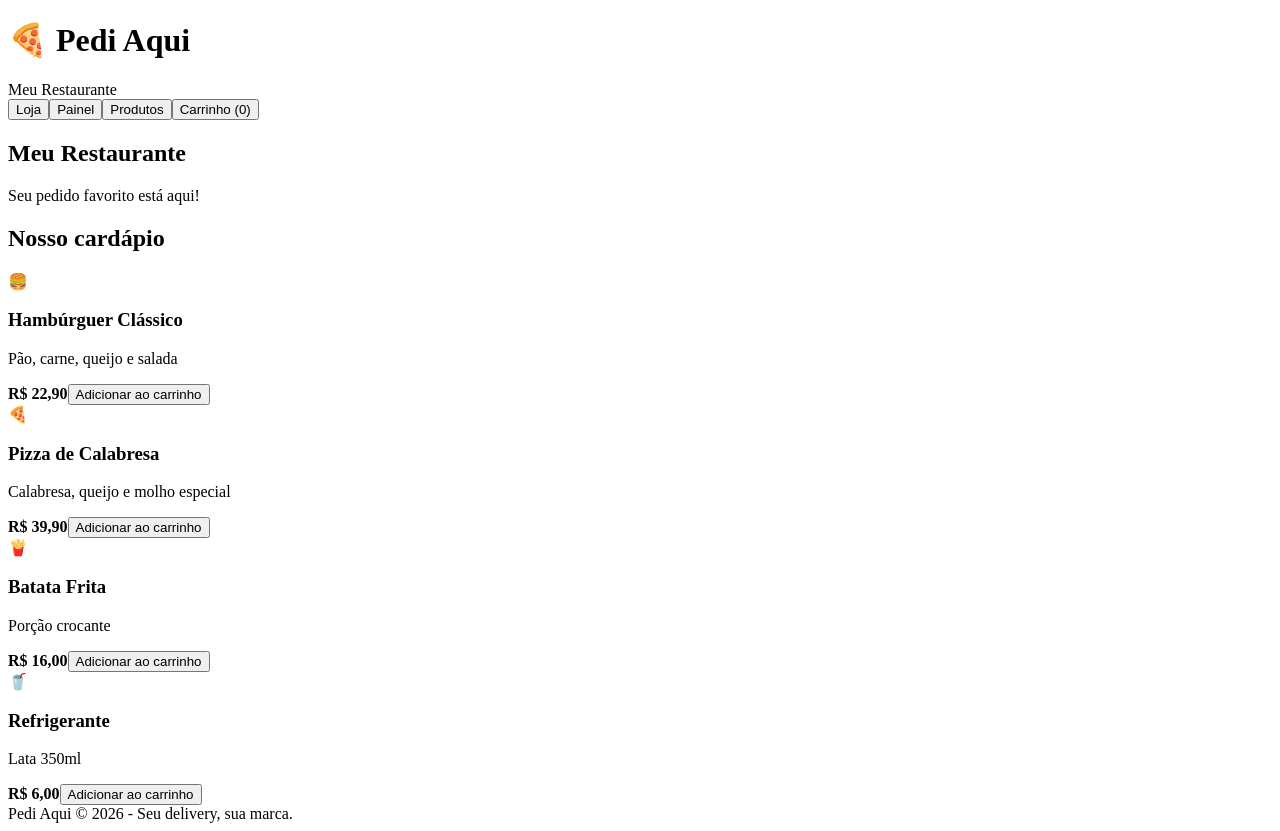
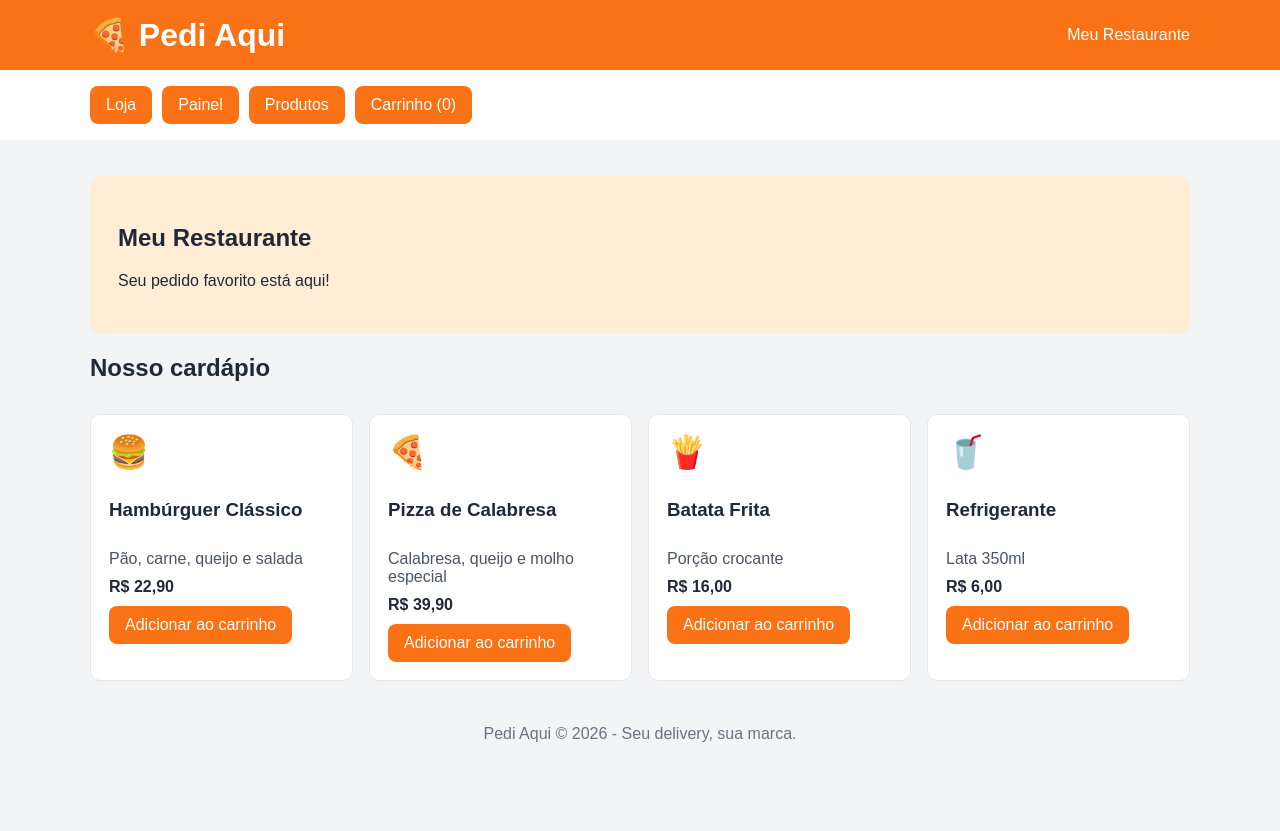
Before and after one commit to paulorian299/PedeAqui, a React (Vite) app: page / in a window 1280 px wide. After the commit the page ends 800 px from the top, so only its background shows below. Built offline with nearby package versions, Linux system fonts and the light colour scheme.

Commit message:
Atualizar o index.css

```diff
--- a/src/index.css
+++ b/src/index.css
@@ -1,15 +1,145 @@
-<!DOCTYPE html>
-<html lang="pt-BR">
-  <head>
-    <meta charset="UTF-8" />
-    <meta name="viewport" content="width=device-width, initial-scale=1.0" />
-    <meta name="theme-color" content="#f97316" />
-    <meta name="description" content="Pedi Aqui - Sistema de delivery" />
-    <link rel="manifest" href="./manifest.json" />
-    <title>Pedi Aqui | Delivery</title>
-  </head>
-  <body>
-    <div id="root"></div>
-    <script type="module" src="./src/main.jsx"></script>
-  </body>
-</html>
+:root {
+  font-family: Arial, Helvetica, sans-serif;
+  color: #1f2937;
+  background: #f3f4f6;
+  font-synthesis: none;
+  text-rendering: optimizeLegibility;
+}
+
+* {
+  box-sizing: border-box;
+}
+
+body {
+  margin: 0;
+  min-width: 320px;
+  min-height: 100vh;
+}
+
+button,
+input {
+  font: inherit;
+}
+
+button {
+  border: 0;
+  border-radius: 8px;
+  padding: 10px 16px;
+  color: #fff;
+  background: var(--cor, #f97316);
+  cursor: pointer;
+}
+
+button:hover {
+  filter: brightness(0.92);
+}
+
+.aplicativo {
+  min-height: 100vh;
+}
+
+header,
+nav,
+main,
+footer {
+  padding: 16px max(16px, calc((100% - 1100px) / 2));
+}
+
+header {
+  display: flex;
+  align-items: center;
+  justify-content: space-between;
+  gap: 16px;
+  color: #fff;
+  background: var(--cor, #f97316);
+}
+
+header h1 {
+  margin: 0;
+}
+
+nav {
+  display: flex;
+  flex-wrap: wrap;
+  gap: 10px;
+  background: #fff;
+}
+
+main {
+  min-height: 70vh;
+}
+
+.banner {
+  margin: 20px 0;
+  padding: 28px;
+  border-radius: 12px;
+  background: #ffedd5;
+}
+
+.produtos {
+  display: grid;
+  grid-template-columns: repeat(auto-fit, minmax(210px, 1fr));
+  gap: 16px;
+}
+
+.produto,
+.item-carrinho,
+.painel {
+  margin: 12px 0;
+  padding: 18px;
+  border: 1px solid #e5e7eb;
+  border-radius: 10px;
+  background: #fff;
+}
+
+.produto {
+  display: flex;
+  flex-direction: column;
+  align-items: flex-start;
+  gap: 10px;
+}
+
+.produto p {
+  margin: 0;
+  color: #4b5563;
+}
+
+.emoji {
+  font-size: 2rem;
+}
+
+.item-carrinho {
+  display: flex;
+  align-items: center;
+  justify-content: space-between;
+  gap: 12px;
+}
+
+.painel label,
+.painel input {
+  display: block;
+  margin: 10px 0;
+}
+
+.painel input:not([type="color"]) {
+  width: 100%;
+  max-width: 400px;
+  padding: 10px;
+}
+
+footer {
+  color: #6b7280;
+  text-align: center;
+}
+
+@media (max-width: 600px) {
+  header {
+    align-items: flex-start;
+    flex-direction: column;
+  }
+
+  .item-carrinho {
+    align-items: flex-start;
+    flex-direction: column;
+  }
+}
```
